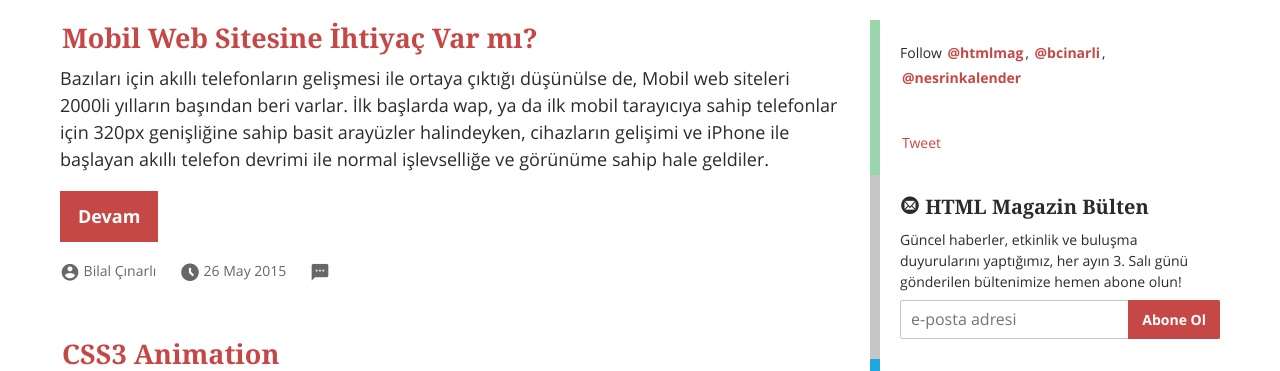
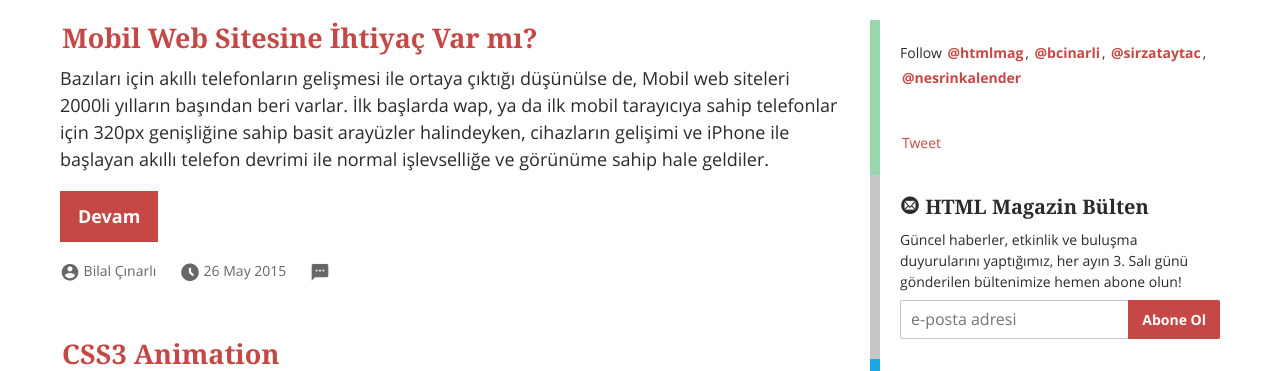
Before and after one commit to bcinarli/htmlmag, a PHP site: page / in a window 1280 px wide. Shown: the part 150-521 px from the top of the page. Run offline with PHP 8.4, Linux system fonts and the light colour scheme; some libraries are stand-ins or nearby versions; some web fonts are replaced.

Commit message:
Social links update

```diff
--- a/app/pages/widgets/social-links.php
+++ b/app/pages/widgets/social-links.php
@@ -7,5 +7,5 @@
 ?>
 
 <div class="widget social-links">
-	Follow <a href="http://twitter.com/htmlmag"><strong>@htmlmag</strong></a>, <a href="http://twitter.com/bcinarli"><strong>@bcinarli</strong></a>, <a href="http://twitter.com/nesrinkalender"><strong>@nesrinkalender</strong></a>
+	Follow <a href="http://twitter.com/htmlmag"><strong>@htmlmag</strong></a>, <a href="http://twitter.com/bcinarli"><strong>@bcinarli</strong></a>, <a href="https://twitter.com/sirzataytac"><strong>@sirzataytac</strong></a>, <a href="http://twitter.com/nesrinkalender"><strong>@nesrinkalender</strong></a>
 </div>
```
